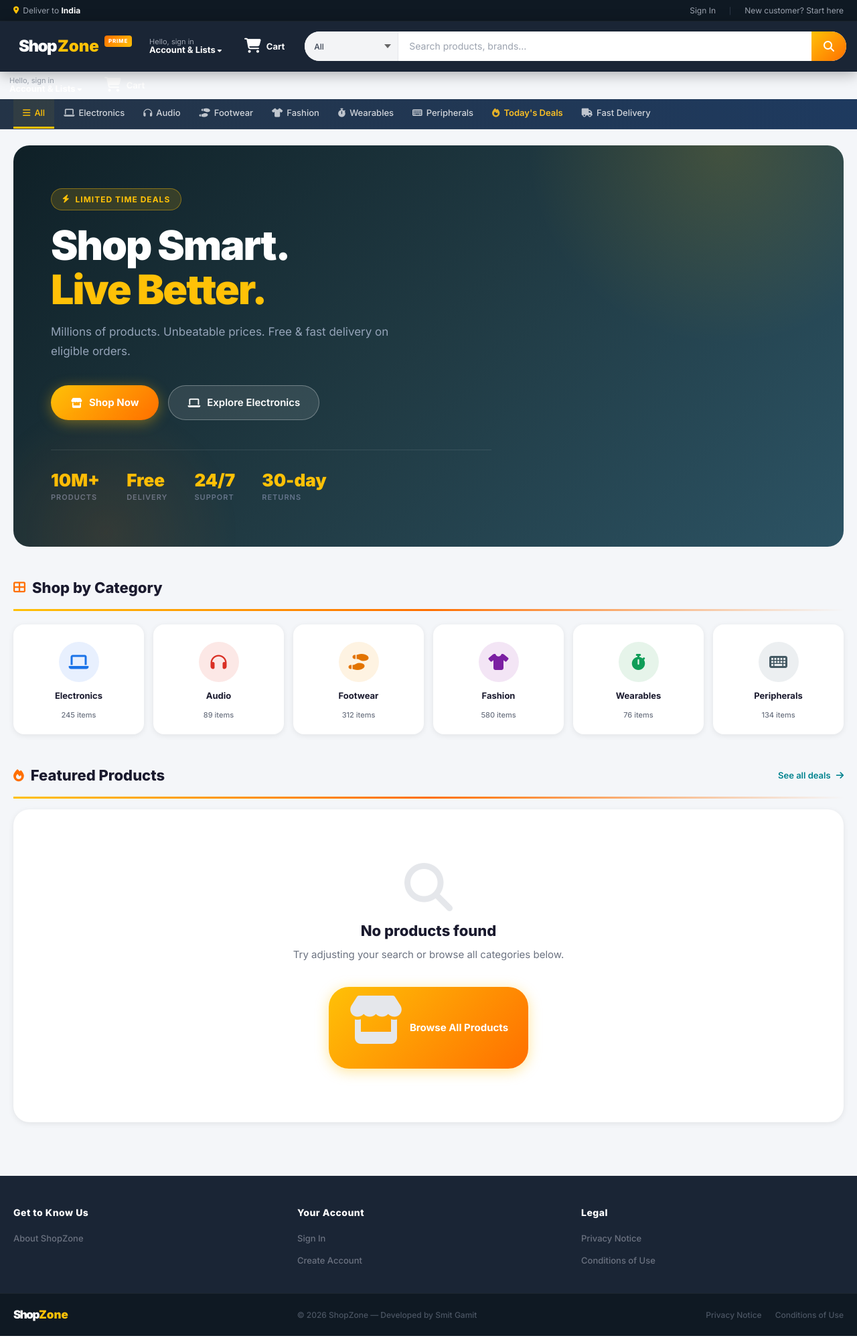
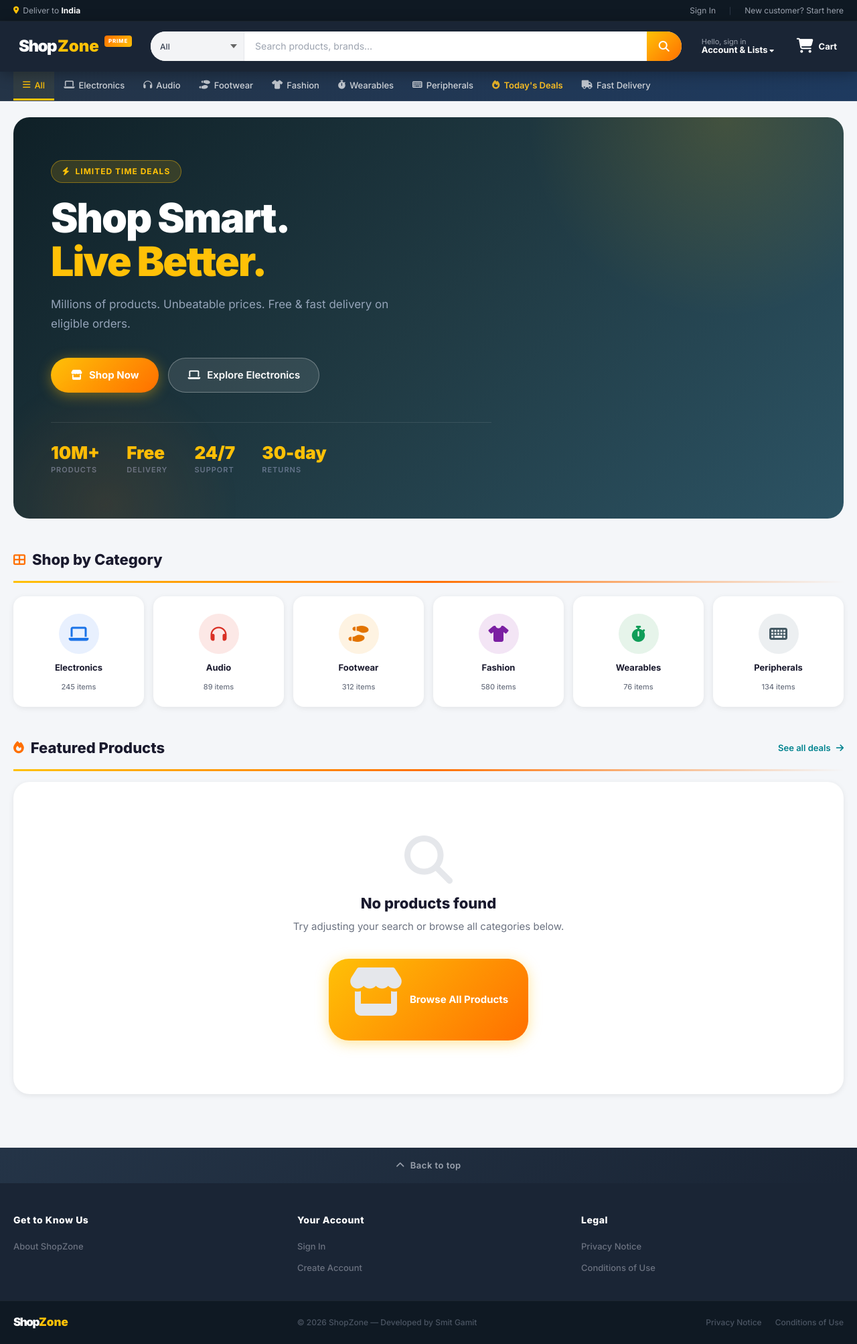
Before and after one commit to smit1129/E-Commerce---project, a Flask app: page / in a window 1280 px wide. Shown: the whole page at 67% size. Run offline with Flask 3, Linux system fonts and the light colour scheme; data that the repository does not hold is empty; some libraries are stand-ins or nearby versions.

Commit message:
nav final fix no duplicate

```diff
--- a/static/style.css
+++ b/static/style.css
@@ -90,42 +90,14 @@ img { display: block; max-width: 100%; }
   box-shadow: 0 4px 20px rgba(0,0,0,.3);
   backdrop-filter: blur(10px);
 }
-/* Nav inner - 2 rows on mobile */
 .nav-inner {
   max-width: 1600px;
   margin: 0 auto;
   padding: 10px 16px;
   display: flex;
-  flex-direction: column;
-  gap: 10px;
-}
-
-.nav-row-1 {
-  display: flex;
   align-items: center;
-  justify-content: space-between;
-  width: 100%;
-}
-
-.nav-row-2 {
-  width: 100%;
-}
-
-/* Desktop - side by side */
-@media (min-width: 769px) {
-  .nav-inner {
-    flex-direction: row;
-    align-items: center;
-    gap: 16px;
-  }
-  .nav-row-1 {
-    flex-shrink: 0;
-    width: auto;
-  }
-  .nav-row-2 {
-    flex: 1;
-    max-width: 820px;
-  }
+  gap: 16px;
+  flex-wrap: nowrap;
 }
 
 /* Logo */
@@ -1326,11 +1298,16 @@ img { display: block; max-width: 100%; }
 
 @media (max-width: 768px) {
   .nav-inner {
+    flex-wrap: wrap;
     padding: 8px 12px;
     gap: 8px;
-    background: var(--nav-mid); /* white gap fix */
   }
-  .nav-row-2 {
-    padding-bottom: 4px;
+  .site-logo { order: 1; flex-shrink: 0; }
+  .nav-actions { order: 2; margin-left: auto; flex-shrink: 0; }
+  .nav-search {
+    order: 3;
+    width: 100%;
+    flex: none;
+    margin-top: 0;
   }
 }
--- a/templates/base.html
+++ b/templates/base.html
@@ -24,8 +24,6 @@
         <span class="topbar-divider">|</span>
         <a href="{{ url_for('my_orders') }}" class="topbar-link">📦 My Orders</a>
         <a href="{{ url_for('logout') }}" class="topbar-link">Sign Out</a>
-        <span class="topbar-divider">|</span>
-        <a href="{{ url_for('cart') }}" class="topbar-link"><i class="fas fa-heart me-1"></i>🛒 Cart</a>
       {% else %}
         <a href="{{ url_for('login') }}" class="topbar-link">Sign In</a>
         <span class="topbar-divider">|</span>
@@ -39,13 +37,33 @@
 <nav class="main-nav">
   <div class="nav-inner">
 
-    <!-- Row 1: Logo + Cart -->
-    <div class="nav-row-1">
+    <!-- Logo -->
     <a href="{{ url_for('index') }}" class="site-logo">
       <span class="logo-text">Shop</span><span class="logo-dot">Zone</span>
       <span class="logo-badge">PRIME</span>
     </a>
 
+    <!-- Search -->
+    <div class="nav-search">
+      <form action="{{ url_for('index') }}" method="get">
+        <div class="search-wrap">
+          <select name="category" class="search-cat">
+            <option value="">All</option>
+            {% for cat in ['Electronics','Audio','Footwear','Fashion','Wearables','Peripherals'] %}
+            <option value="{{ cat }}" {% if request.args.get('category')==cat %}selected{% endif %}>{{ cat }}</option>
+            {% endfor %}
+          </select>
+          <input type="search" name="q" class="search-input"
+                 placeholder="Search products, brands…"
+                 value="{{ request.args.get('q','') }}" autocomplete="off"/>
+          <button type="submit" class="search-btn" aria-label="Search">
+            <i class="fas fa-search"></i>
+          </button>
+        </div>
+      </form>
+    </div>
+
+    <!-- Nav Actions -->
     <div class="nav-actions">
       {% if session.get('user_id') %}
       <div class="dropdown d-none d-lg-flex">
@@ -81,90 +99,14 @@
         </ul>
       </div>
       {% else %}
-        <a href="{{ url_for('login') }}" class="nav-action d-none d-lg-flex flex-column" style="align-items:flex-start;gap:0;">
+      <a href="{{ url_for('login') }}" class="nav-action d-none d-lg-flex flex-column"
+         style="align-items:flex-start;gap:0;">
         <span class="nav-action-label">Hello, sign in</span>
         <span class="nav-action-value">Account &amp; Lists <i class="fas fa-caret-down" style="font-size:10px;"></i></span>
       </a>
       {% endif %}
 
       <!-- Cart — sirf ek jagah -->
-        <a href="{{ url_for('cart') }}" class="nav-action cart-btn">
-          <div style="position:relative;display:inline-block;">
-            <i class="cart-icon fas fa-shopping-cart"></i>
-            {% if cart_count() > 0 %}
-            <span class="cart-count-badge">{{ cart_count() }}</span>
-            {% endif %}
-          </div>
-          <span class="cart-word d-none d-md-inline">Cart</span>
-        </a>
-      </div>
-    </div>
-
-    <!-- Row 2: Search bar -->
-    <div class="nav-row-2">
-      <form action="{{ url_for('index') }}" method="get" style="width:100%;">
-        <div class="search-wrap">
-          <select name="category" class="search-cat">
-            <option value="">All</option>
-            {% for cat in ['Electronics','Audio','Footwear','Fashion','Wearables','Peripherals'] %}
-            <option value="{{ cat }}" {% if request.args.get('category')==cat %}selected{% endif %}>{{ cat }}</option>
-            {% endfor %}
-          </select>
-          <input type="search" name="q" class="search-input"
-                 placeholder="Search products, brands…"
-                 value="{{ request.args.get('q','') }}" autocomplete="off"/>
-          <button type="submit" class="search-btn" aria-label="Search">
-            <i class="fas fa-search"></i>
-          </button>
-        </div>
-      </form>
-    </div>
-
-  </div>
-</nav>
-
-    <!-- Nav Actions -->
-    <div class="nav-actions">
-
-{% if session.get('user_id') %}
-<div class="dropdown d-none d-lg-flex">
-  <a href="#" class="nav-action flex-column dropdown-toggle"
-     style="align-items:flex-start;gap:0;"
-     data-bs-toggle="dropdown" aria-expanded="false">
-    <span class="nav-action-label">Hello, {{ session.get('username','').split(' ')[0] }}</span>
-    <span class="nav-action-value">Account &amp; Lists <i class="fas fa-caret-down" style="font-size:10px;"></i></span>
-  </a>
-  <ul class="dropdown-menu dropdown-menu-end" style="min-width:200px;margin-top:8px;">
-    <li>
-      <div style="padding:10px 16px;font-size:13px;color:#555;">
-        Signed in as <strong>{{ session.get('username') }}</strong>
-      </div>
-    </li>
-    <li><hr class="dropdown-divider"></li>
-    <li>
-      <a class="dropdown-item" href="{{ url_for('my_orders') }}">
-        <i class="fas fa-box me-2" style="color:#ff9900;"></i>My Orders
-      </a>
-    </li>
-    <li>
-      <a class="dropdown-item" href="{{ url_for('cart') }}">
-        <i class="fas fa-shopping-cart me-2" style="color:#ff9900;"></i>My Cart
-      </a>
-    </li>
-    <li><hr class="dropdown-divider"></li>
-    <li>
-      <a class="dropdown-item text-danger" href="{{ url_for('logout') }}">
-        <i class="fas fa-sign-out-alt me-2"></i>Sign Out
-      </a>
-    </li>
-  </ul>
-</div>
-{% else %}
-<a href="{{ url_for('login') }}" class="nav-action d-none d-lg-flex flex-column" style="align-items:flex-start;gap:0;">
-  <span class="nav-action-label">Hello, sign in</span>
-  <span class="nav-action-value">Account &amp; Lists <i class="fas fa-caret-down" style="font-size:10px;"></i></span>
-</a>
-{% endif %}
       <a href="{{ url_for('cart') }}" class="nav-action cart-btn">
         <div style="position:relative;display:inline-block;">
           <i class="cart-icon fas fa-shopping-cart"></i>
@@ -227,6 +169,9 @@
 <main>{% block content %}{% endblock %}</main>
 
 <!-- ── FOOTER ───────────────────────────────────────── -->
+<div class="footer-back-top" onclick="window.scrollTo({top:0,behavior:'smooth'})">
+  <i class="fas fa-chevron-up me-2"></i>Back to top
+</div>
 
 <footer class="site-footer">
   <div class="footer-main">
@@ -259,7 +204,7 @@
   <div class="footer-bottom">
     <div class="footer-bottom-inner">
       <div><span class="logo-text">Shop</span><span class="logo-dot">Zone</span></div>
-      <span class="footer-copy">© {{ 2026 }} ShopZone — Developed by Smit Gamit</span>
+      <span class="footer-copy">© 2026 ShopZone — Developed by Smit Gamit</span>
       <div class="footer-legal">
         <a href="#">Privacy Notice</a>
         <a href="#">Conditions of Use</a>
@@ -270,13 +215,11 @@
 
 <script src="https://cdn.jsdelivr.net/npm/bootstrap@5.3.2/dist/js/bootstrap.bundle.min.js"></script>
 <script>
-// Auto-dismiss alerts after 4s
 setTimeout(() => {
   document.querySelectorAll('.alert').forEach(el => {
     try { bootstrap.Alert.getOrCreateInstance(el).close(); } catch(e){}
   });
 }, 4000);
-// Qty controls
 document.addEventListener('click', e => {
   if (e.target.classList.contains('qty-btn-minus')) {
     const inp = e.target.parentElement.querySelector('.qty-num');
```
Lines whose indentation alone changed are shown as unchanged.
